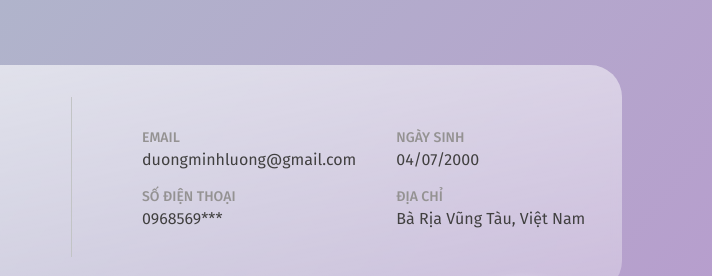
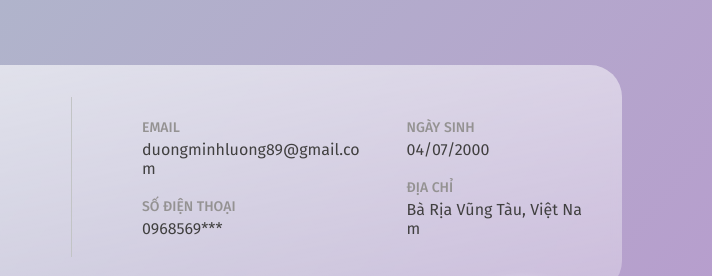
Before and after one commit to MinhLuong-077/profile-me, a plain HTML site: page index.html in a window 1280 px wide. Shown: the top 276 px of the page, 568-1280 px from the left. Drawn offline with Linux system fonts and the light colour scheme; a script that the page names is missing.

Commit message:
Update index.html

```diff
--- a/index.html
+++ b/index.html
@@ -315,7 +315,7 @@
                                 <ul class="intro-contact-list">
                                     <li class="intro-contact-list__item">
                                         <span class="overhead"> Email </span>
-                                        duongminhluong@gmail.com
+                                        duongminhluong89@gmail.com
                                     </li>
                                     <li class="intro-contact-list__item">
                                         <span class="overhead">
```
